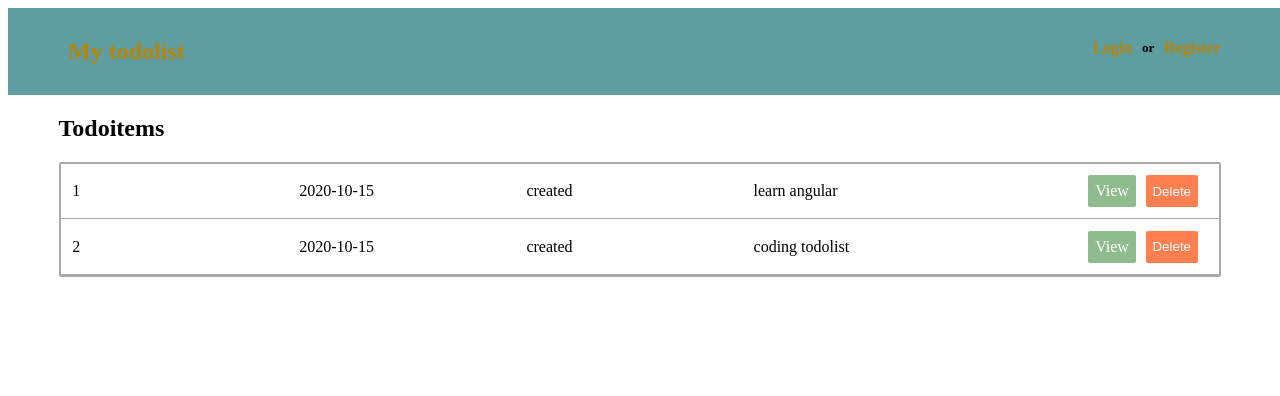
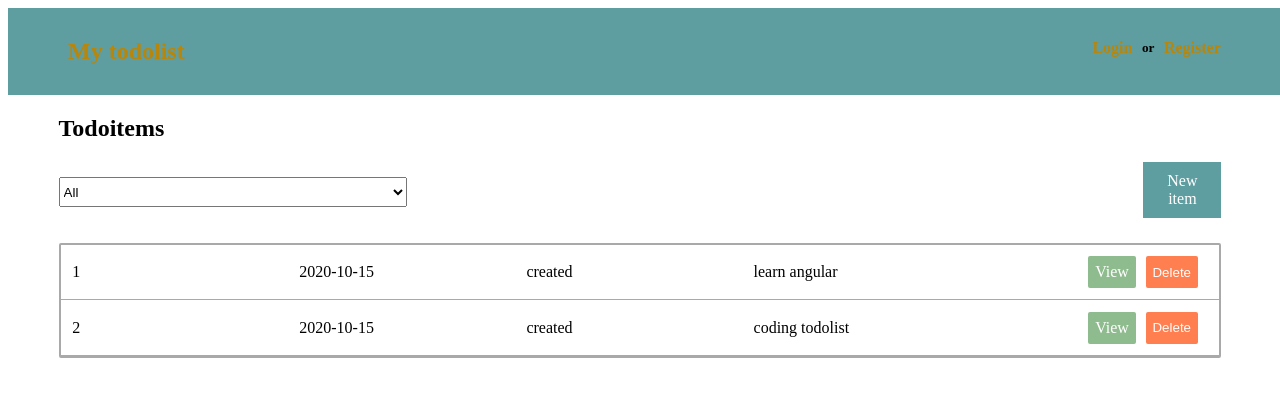
Before and after one commit to zhus-dika/todolist-angular, an Angular app: page / in a window 1280 px wide. Shown: the top 396 px of the page. Built offline with nearby package versions, Linux system fonts and the light colour scheme.

Commit message:
add filter to todolist main page

```diff
--- /dev/null
+++ b/src/app/new-todoitem/new-todoitem.component.html
@@ -0,0 +1 @@
+<p>new-todoitem works!</p>
--- /dev/null
+++ b/src/app/new-todoitem/new-todoitem.component.ts
@@ -0,0 +1,15 @@
+import { Component, OnInit } from '@angular/core';
+
+@Component({
+  selector: 'app-new-todoitem',
+  templateUrl: './new-todoitem.component.html',
+  styleUrls: ['./new-todoitem.component.css']
+})
+export class NewTodoitemComponent implements OnInit {
+
+  constructor() { }
+
+  ngOnInit(): void {
+  }
+
+}
--- a/src/app/todoitem-details/todoitem-details.component.html
+++ b/src/app/todoitem-details/todoitem-details.component.html
@@ -18,9 +18,9 @@
     </div>
     <div class="form-item">
       <label for="content">Content</label>
-      <input class="form-row" id="content" formControlName="detailsForm.content.value">
+      <input class="form-row" id="content" formControlName="content">
     </div>
     <a [routerLink]="['']" class="back-button">Back</a>
-    <button class="submit-button" type="submit" [disabled]="!detailsForm.valid">Submit</button>
+    <button class="submit-button" type="submit" [disabled]="!detailsForm.valid">Save</button>
   </form>
 </div>
--- a/src/app/todoitem-list/todoitem-list.component.css
+++ b/src/app/todoitem-list/todoitem-list.component.css
@@ -1,6 +1,25 @@
 .container-todoitemlist {
   display: flex;
   flex-direction: column;
+}
+.filter-select {
+  height: 30px;
+  margin-bottom: 20px;
+  width: 30%;
+}
+.todolist-row {
+  display: flex;
+  align-items: center;
+  justify-content: space-between;
+}
+.new-item {
+  text-decoration: none;
+  background: cadetblue;
+  color: white;
+  width: 5%;
+  text-align: center;
+  padding: 10px;
+  margin-bottom: 25px;
 }
 .todoitemlist {
   display: flex;
--- a/src/app/todoitem-list/todoitem-list.component.html
+++ b/src/app/todoitem-list/todoitem-list.component.html
@@ -1,6 +1,15 @@
 <div class="container-todoitemlist">
   <h2> Todoitems </h2>
-  <div class="todoitemlist">
-    <app-todoitem  *ngFor="let todoitem of todoitems" [todoitem]="todoitem"></app-todoitem>
+  <div class="todolist-row">
+    <select (change)="changeFilter()" [(ngModel)]="selectedStatus" class="filter-select">
+      <option value="all">All</option>
+      <option value="created">Created</option>
+      <option value="completed">Completed</option>
+    </select>
+    <a class="new-item" [routerLink]="['new']">New item</a>
+  </div>
+  <div *ngIf="filteredTodoitems.length===0">No items found</div>
+  <div class="todoitemlist" *ngIf="filteredTodoitems.length">
+    <app-todoitem  *ngFor="let todoitem of filteredTodoitems" [todoitem]="todoitem"></app-todoitem>
   </div>
 </div>
--- a/src/app/todoitem-list/todoitem-list.component.ts
+++ b/src/app/todoitem-list/todoitem-list.component.ts
@@ -8,9 +8,15 @@ import { todoitems } from '../todoitems';
 })
 export class TodoitemListComponent implements OnInit {
   todoitems = todoitems;
+  filteredTodoitems = todoitems;
+  selectedStatus = 'all';
   constructor() { }
 
   ngOnInit(): void {
+    this.filteredTodoitems = this.todoitems.filter(ele => ele.status === this.selectedStatus || this.selectedStatus === 'all');
   }
-
+  // tslint:disable-next-line:typedef
+  changeFilter() {
+    this.filteredTodoitems = this.todoitems.filter(ele => ele.status === this.selectedStatus || this.selectedStatus === 'all');
+  }
 }
```
Also changed, not shown: src/app/app.module.ts (+8 -4 lines), src/app/new-todoitem/new-todoitem.component.css (added), 1 other file (tests, documents, lock files or other folders).
